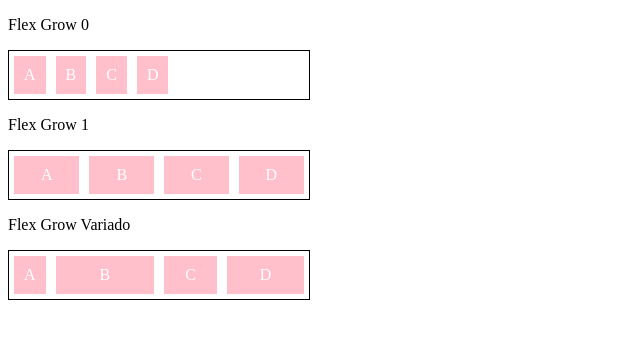
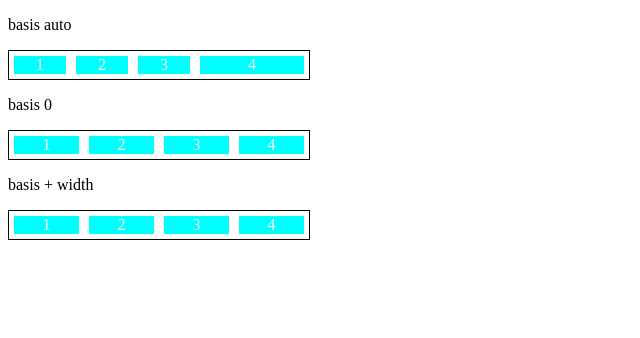
Before and after one commit to macedo-developer/dio-first-challenge-bootcamp, a plain HTML site: page flexbox-css/display-flex.html in a window 1280 px wide. Shown: the whole page, without its empty margins (0-640 px from the left). Drawn offline with Linux system fonts and the light colour scheme.

Commit message:
flex basis class

```diff
--- a/flexbox-css/display-flex.html
+++ b/flexbox-css/display-flex.html
@@ -4,25 +4,28 @@
     <meta charset="UTF-8" />
     <meta http-equiv="X-UA-Compatible" content="IE=edge" />
     <meta name="viewport" content="width=device-width, initial-scale=1.0" />
-    <title>Flex - Grow</title>
+    <title>Flex - Basics</title>
 
     <style>
-      .flex-container {
+      .container {
+        max-width: 300px;
+        border: 1px solid black;
         display: flex;
-        border: 1px solid black;
-        max-width: 300px;
       }
 
       .item {
-        background-color: pink;
+        background-color: aqua;
+        color: white;
+        text-align: center;
         margin: 5px;
-        padding: 10px;
-        text-align: center;
-        color: white;
       }
 
-      .fg-0 {
-        flex-grow: 0;
+      .b-auto {
+        flex-basis: auto;
+      }
+
+      .b-auto {
+        flex-basis: 0;
       }
 
       .fg-1 {
@@ -33,35 +36,35 @@
         flex-grow: 2;
       }
 
-      .fg-3 {
-        flex-grow: 3;
+      .w100 {
+        flex-basis: 100px;
       }
     </style>
   </head>
 
   <body>
-    <p>Flex Grow 0</p>
-    <div class="flex-container">
-      <div class="item fg-0">A</div>
-      <div class="item fg-0">B</div>
-      <div class="item fg-0">C</div>
-      <div class="item fg-0">D</div>
+    <p>basis auto</p>
+    <div class="container">
+      <div class="item b-auto fg-1">1</div>
+      <div class="item b-auto fg-1">2</div>
+      <div class="item b-auto fg-1">3</div>
+      <div class="item b-auto fg-2">4</div>
     </div>
 
-    <p>Flex Grow 1</p>
-    <div class="flex-container">
-      <div class="item fg-1">A</div>
-      <div class="item fg-1">B</div>
-      <div class="item fg-1">C</div>
-      <div class="item fg-1">D</div>
+    <p>basis 0</p>
+    <div class="container">
+      <div class="item b-0 fg-1">1</div>
+      <div class="item b-0 fg-1">2</div>
+      <div class="item b-0 fg-1">3</div>
+      <div class="item b-0 fg-1">4</div>
     </div>
 
-    <p>Flex Grow Variado</p>
-    <div class="flex-container">
-      <div class="item fg-0">A</div>
-      <div class="item fg-3">B</div>
-      <div class="item fg-1">C</div>
-      <div class="item fg-2">D</div>
+    <p>basis + width</p>
+    <div class="container">
+      <div class="item w100">1</div>
+      <div class="item w100">2</div>
+      <div class="item w100">3</div>
+      <div class="item w100">4</div>
     </div>
   </body>
 </html>
```
